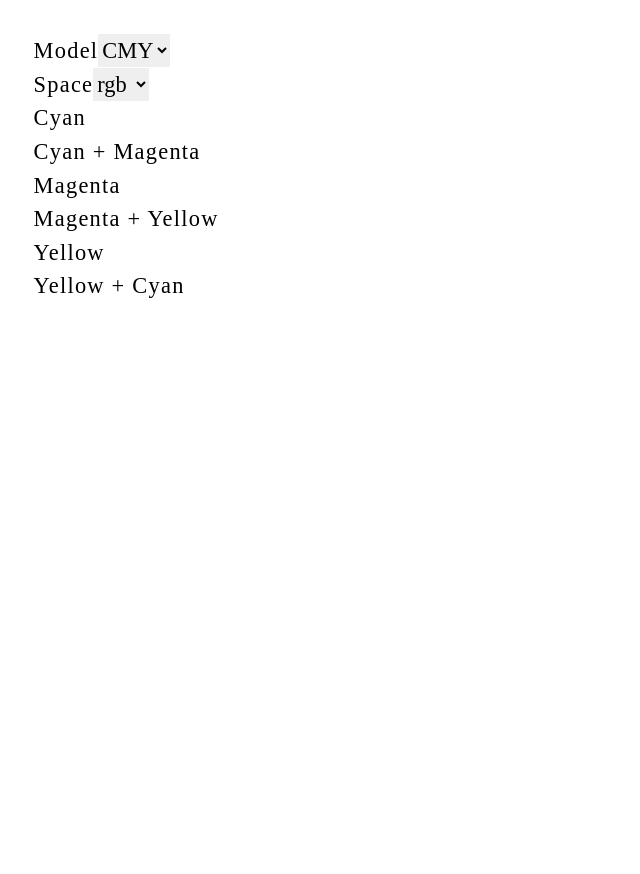
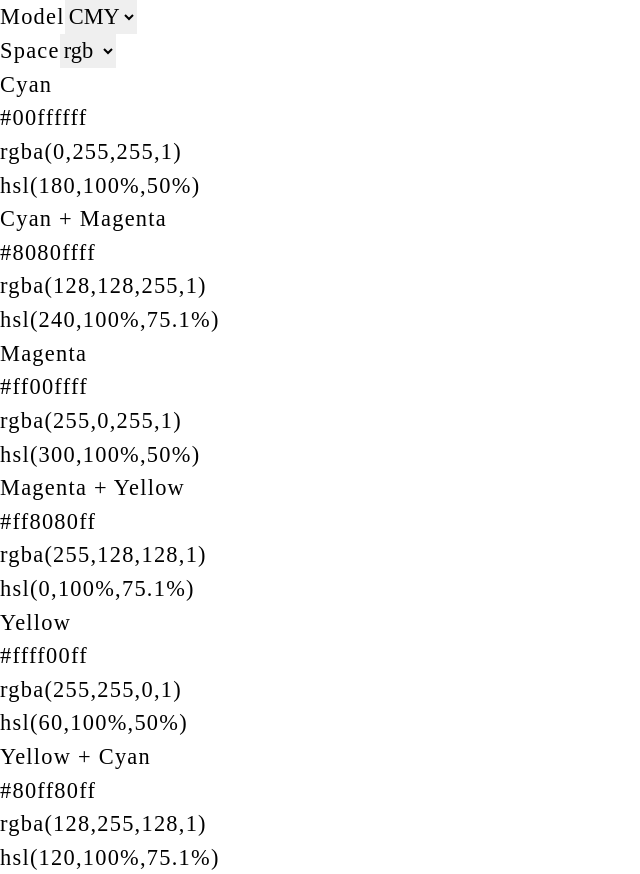
Before and after one commit to osequi/color-scheme-designer, a Next.js app: page / in a window 1280 px wide. Shown: the whole page, without its empty margins (0-640 px from the left). Before the commit the page ends 800 px from the top, so only its background shows below. Built offline with nearby package versions, Linux system fonts and the light colour scheme; a web font is replaced by a local one.

Commit message:
Working on the hues

```diff
--- /dev/null
+++ b/src/components/ColorInfo/ColorInfo.demo.js
@@ -0,0 +1,15 @@
+import React from "react";
+
+/**
+ * Imports other components and hooks.
+ */
+import ColorInfo from ".";
+
+/**
+ * Displays the ColorInfo demo.
+ */
+const ColorInfoDemo = (props) => {
+  return <ColorInfo />;
+};
+
+export default ColorInfoDemo;
--- /dev/null
+++ b/src/components/ColorInfo/ColorInfo.js
@@ -0,0 +1,58 @@
+import React from "react";
+import PropTypes from "prop-types";
+import { cx } from "emotion";
+import { useStyles } from "../../hooks";
+import chroma from "chroma-js";
+
+/**
+ * Imports other components and hooks.
+ */
+import { Grid } from "../layout";
+
+/**
+ * Defines the prop types.
+ */
+const propTypes = {
+  display: PropTypes.bool,
+};
+
+/**
+ * Defines the default props.
+ */
+const defaultProps = {
+  display: false,
+};
+
+/**
+ * Defines the styles.
+ */
+const container = (props) => ({
+  display: props.display ? "grid" : "none",
+  borderTop: "1px solid",
+});
+
+/**
+ * Displays the component.
+ * @see ColorInfo.md
+ */
+const ColorInfo = (props) => {
+  const { color, modelName, space } = props;
+  const { containerKlass } = useStyles([container], props);
+
+  return (
+    <Grid columns={[1, 4]} className={cx("ColorInfo", containerKlass)}>
+      <p>{color.hex("rgba")}</p>
+      <p>{color.css("rgba")}</p>
+      <p>{color.css("hsl")}</p>
+    </Grid>
+  );
+};
+
+ColorInfo.propTypes = propTypes;
+ColorInfo.defaultProps = defaultProps;
+
+export default ColorInfo;
+export {
+  propTypes as ColorInfoPropTypes,
+  defaultProps as ColorInfoDefaultProps,
+};
--- /dev/null
+++ b/src/components/ColorInfo/ColorInfo.md
@@ -0,0 +1 @@
+## ColorInfo
--- /dev/null
+++ b/src/components/ColorInfo/index.js
@@ -0,0 +1,7 @@
+export {
+  default,
+  ColorInfoPropTypes,
+  ColorInfoDefaultProps,
+} from "./ColorInfo";
+
+export { default as ColorInfoDemo } from "./ColorInfo.demo";
--- a/src/components/ColorModels/ColorModels.js
+++ b/src/components/ColorModels/ColorModels.js
@@ -13,6 +13,7 @@ import {
   colorModelPropTypes,
   colorModelDefaultProps,
 } from "../../data/colorModel.props";
+import { Cell } from "../layout";
 
 /**
  * Defines the prop types.
@@ -61,7 +62,7 @@ const ColorModels = (props) => {
     });
 
   return (
-    <div className={cx("ColorModels", containerKlass)}>
+    <Cell padding={0} className={cx("ColorModels", containerKlass)}>
       <label>Model</label>
       <select
         name="ColorModels"
@@ -70,7 +71,7 @@ const ColorModels = (props) => {
       >
         {modelsList}
       </select>
-    </div>
+    </Cell>
   );
 };
 
--- a/src/components/ColorSpaces/ColorSpaces.js
+++ b/src/components/ColorSpaces/ColorSpaces.js
@@ -7,6 +7,7 @@ import { useStyles } from "../../hooks";
  * Imports other components and hooks.
  */
 import { colorSpacePropTypes } from "../../data/colorSpace.props";
+import { Cell } from "../layout";
 
 /**
  * Defines the prop types.
@@ -72,7 +73,7 @@ const ColorSpaces = (props) => {
     });
 
   return (
-    <div className={cx("ColorSpaces", containerKlass)}>
+    <Cell padding={0} className={cx("ColorSpaces", containerKlass)}>
       <label>Space</label>
       <select
         name="ColorSpaces"
@@ -81,7 +82,7 @@ const ColorSpaces = (props) => {
       >
         {spacesList}
       </select>
-    </div>
+    </Cell>
   );
 };
 
--- a/src/components/ColorSwatch/ColorSwatch.js
+++ b/src/components/ColorSwatch/ColorSwatch.js
@@ -1,11 +1,13 @@
-import React from "react";
+import React, { useState } from "react";
 import PropTypes from "prop-types";
 import { cx } from "emotion";
 import { useStyles } from "../../hooks";
+import chroma from "chroma-js";
 
 /**
  * Imports other components and hooks.
  */
+import ColorInfo from "../ColorInfo";
 import { Cell } from "../layout";
 
 /**
@@ -30,15 +32,34 @@ const container = (props) => ({
   backgroundColor: props.color,
 });
 
+const header = (props) => ({
+  cursor: "pointer",
+});
+
 /**
  * Displays the component.
  * @see ColorSwatch.md
  */
 const ColorSwatch = (props) => {
-  const { children } = props;
-  const { containerKlass } = useStyles([container], props);
+  const { color, name } = props;
 
-  return <Cell className={cx("ColorSwatch", containerKlass)}>{children}</Cell>;
+  const [showInfo, setShowInfo] = useState(false);
+  const clickHandler = () => setShowInfo(!showInfo);
+  console.log("showInfo:", showInfo);
+
+  const { containerKlass, headerKlass } = useStyles([container, header], {
+    ...props,
+    color: color.css(),
+  });
+
+  return (
+    <Cell className={cx("ColorSwatch", containerKlass)}>
+      <h3 className={cx("Header", headerKlass)} onClick={() => clickHandler()}>
+        {name}
+      </h3>
+      <ColorInfo {...props} display={showInfo} />
+    </Cell>
+  );
 };
 
 ColorSwatch.propTypes = propTypes;
--- a/src/components/Designer/Designer.js
+++ b/src/components/Designer/Designer.js
@@ -10,7 +10,7 @@ import ColorModels, { ColorModelsDefaultProps } from "../ColorModels";
 import ColorSpaces, { ColorSpacesDefaultProps } from "../ColorSpaces";
 import Hues from "../Hues";
 
-import { Grid } from "../layout";
+import { Grid, Cell } from "../layout";
 import { Section } from "../semantic-elements";
 import { Text } from "../typography";
 
@@ -59,6 +59,7 @@ const Designer = (props) => {
       as={Section}
       asProps={asProps}
     >
+      <Cell>
         <ColorModels
           selected={model}
           handleModelChange={() => handleModelChange}
@@ -67,6 +68,7 @@ const Designer = (props) => {
           selected={space}
           handleSpaceChange={() => handleSpaceChange}
         />
+      </Cell>
       <Hues modelName={model} space={space} />
     </Grid>
   );
--- a/src/components/Hues/Hues.js
+++ b/src/components/Hues/Hues.js
@@ -33,8 +33,6 @@ const defaultProps = {
  */
 const container = (props) => ({
   label: "Container",
-  width: "100vw",
-  height: "100vh",
 });
 
 /**
@@ -61,8 +59,10 @@ const Hues = (props) => {
     huesList.push(
       <ColorSwatch
         key={shortid.generate()}
-        color={color1.css()}
-        children={name1}
+        color={color1}
+        name={name1}
+        modelName={modelName}
+        space={space}
       />
     );
 
@@ -74,8 +74,10 @@ const Hues = (props) => {
     huesList.push(
       <ColorSwatch
         key={shortid.generate()}
-        color={colorMix.css()}
-        children={`${name1} + ${name2}`}
+        color={colorMix}
+        name={`${name1} + ${name2}`}
+        modelName={modelName}
+        space={space}
       />
     );
   }
--- a/src/components/layout/Cell/Cell.js
+++ b/src/components/layout/Cell/Cell.js
@@ -39,7 +39,7 @@ const propTypes = {
    * The padding of the cells.
    * @type {number}
    */
-  padding: PropTypes.string,
+  padding: PropTypes.number,
   children: PropTypes.any,
   /**
    * The className of the element.
--- a/src/components/layout/Grid/Grid.js
+++ b/src/components/layout/Grid/Grid.js
@@ -56,6 +56,13 @@ const propTypes = {
    * @type {any}
    */
   children: PropTypes.any,
+  /**
+   * The className of the element.
+   * It's optional to set.
+   * Serves the technical purpose of style chaining.
+   * @type {string}
+   */
+  className: PropTypes.string,
 };
 
 /**
@@ -155,7 +162,7 @@ const gridWithTitle = (props) => ({
  * @see Grid.md
  */
 const Grid = (props) => {
-  const { columns, fauxLines, as, asProps, children } = props;
+  const { columns, fauxLines, as, asProps, children, className } = props;
   const theme = useTheme();
 
   /**
@@ -184,7 +191,7 @@ const Grid = (props) => {
    * Prepares the props to render the component.
    */
   const propsGridWithoutTitle = {
-    className: cx("Grid", containerKlass, fauxLinesStyleKlass),
+    className: cx("Grid", containerKlass, fauxLinesStyleKlass, className),
     ...asProps,
   };
 
--- a/src/components/typography/Text/Text.js
+++ b/src/components/typography/Text/Text.js
@@ -55,7 +55,6 @@ const defaultText = (props, theme) => {
   return {
     ...theme.typography.helpers.scale(0),
     ...theme.typography.helpers.font("Nimbus Sans Light"),
-    margin: "var(--lem)",
   };
 };
 
```
Also changed, not shown: 2 other files (tests, documents, lock files or other folders). Lines whose indentation alone changed are shown as unchanged.
